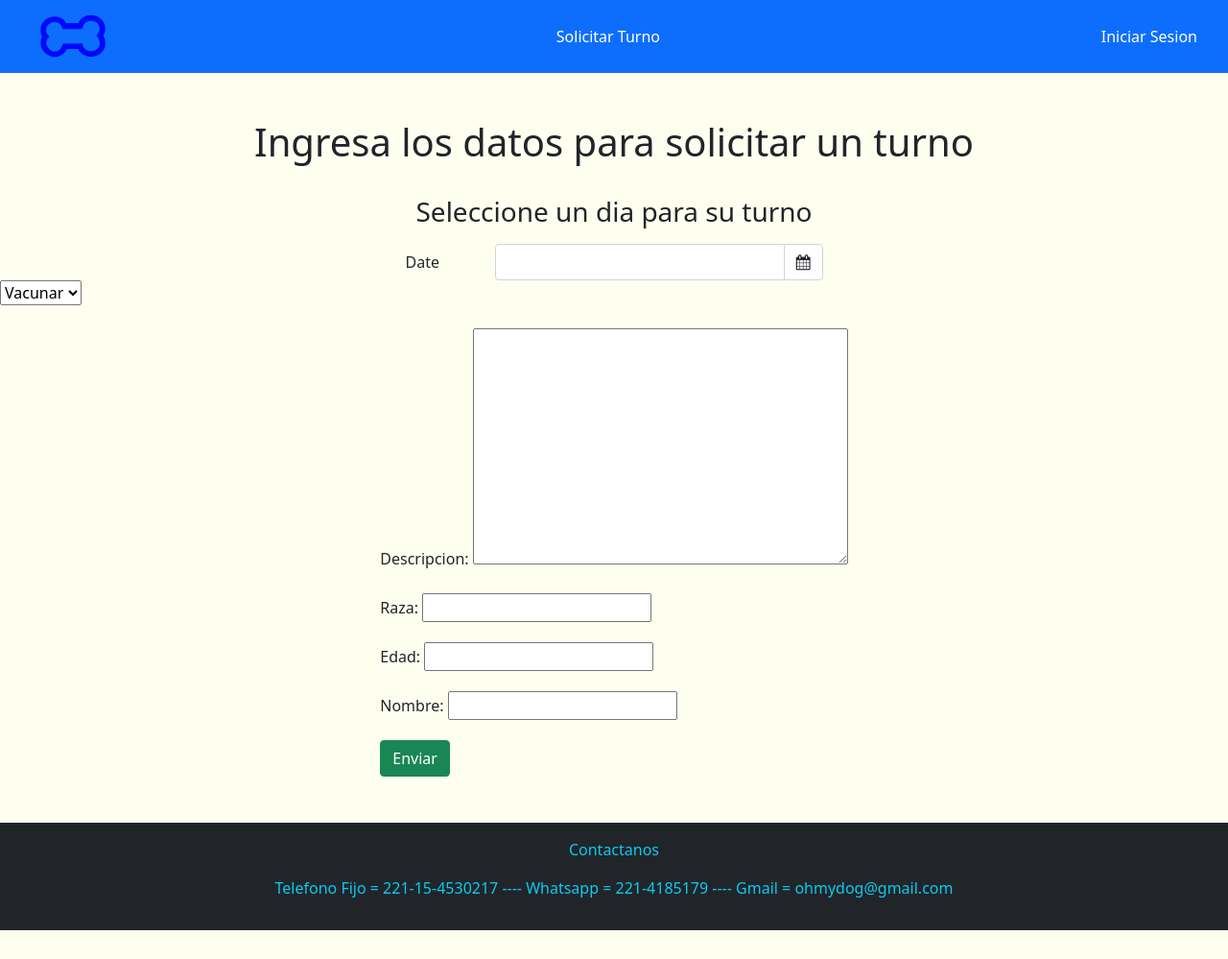
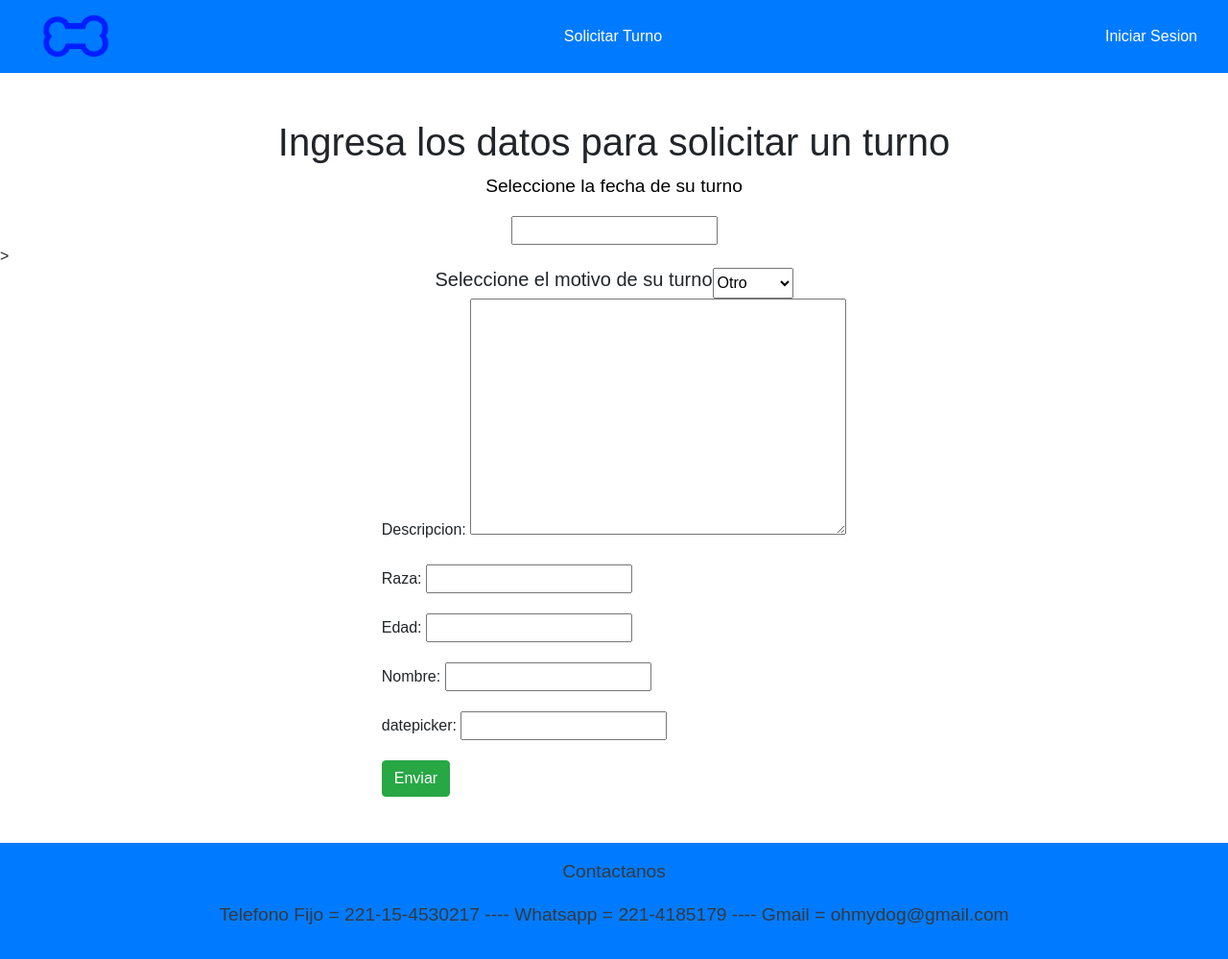
Before and after one commit to Joaco27/OhMyDog, a Django app: page /turnos in a window 1280 px wide. Shown: the whole page at 96% size. Before the commit the page ends 969 px from the top, so only its background shows below. Run offline with Django 4.2, Linux system fonts and the light colour scheme; some libraries are stand-ins or nearby versions.

Commit message:
pie y turnos listo

```diff
--- a/OhMyDog/APP/forms.py
+++ b/OhMyDog/APP/forms.py
@@ -62,7 +62,8 @@ class Turnos_form(forms.ModelForm):
     nombre = forms.CharField(max_length=15, required=True, label='Nombre')
     raza = forms.CharField(max_length=15, required=True, label='Raza')
     edad = forms.IntegerField(required=True, label='Edad')
-
+    motivo = forms.Select()
+    fecha = forms.DateField(required = True, label='datepicker')
     # Clean son validaciones
     def clean_edad(self):
         data = self.cleaned_data["edad"]
--- a/OhMyDog/APP/models.py
+++ b/OhMyDog/APP/models.py
@@ -58,6 +58,8 @@ class Turnos(models.Model):
     nombre = models.CharField(max_length=30)
     edad = models.IntegerField()
     raza = models.CharField(max_length=30)
+    motivo = models.CharField(max_length=20)
+    fecha = models.DateField()
     def __str__(self):
         return f'Turno de {self.nombre} de edad {self.edad} raza {self.raza} y descripcion {self.descripcion}'
 
--- a/OhMyDog/APP/templates/paginas/base.html
+++ b/OhMyDog/APP/templates/paginas/base.html
@@ -48,11 +48,11 @@
     {% block contenido %} {% endblock %}
     <br><br>
     <footer>
-        <div class="container-fluid bg-dark text-center p-3">
-            <p class="medium text-info">
+        <div class="container-fluid bg-primary text-center p-3" style="font-size: larger; color: rgb(23, 96, 179); text-align: center;">
+            <p class="medium text-info text-dark">
                 Contactanos
             </p>
-            <p class="medium text-info">
+            <p class="medium text-info text-dark">
                 Telefono Fijo = 221-15-4530217 ----
                 Whatsapp = 221-4185179 ----
                 Gmail = ohmydog@gmail.com
--- a/OhMyDog/APP/templates/paginas/turnos.html
+++ b/OhMyDog/APP/templates/paginas/turnos.html
@@ -13,59 +13,50 @@
 <div class="d-flex justify-content-center">
     <h1>Ingresa los datos para solicitar un turno</h1>
 </div>
+
+<!doctype html>
+<html lang="es">
 <head>
-    <title>Datepicker</title>
-    <meta charset="utf-8">
-    <meta name="viewport" content="width=device-width, initial-scale=1">
-    <link href="https://cdn.jsdelivr.net/npm/bootstrap@5.0.0-alpha3/dist/css/bootstrap.min.css" rel="stylesheet">
-    <link rel="stylesheet" href="https://cdnjs.cloudflare.com/ajax/libs/bootstrap-datepicker/1.9.0/css/bootstrap-datepicker.min.css">
-    <link rel="stylesheet" href="https://cdnjs.cloudflare.com/ajax/libs/font-awesome/4.7.0/css/font-awesome.min.css">
-    <script src="https://ajax.googleapis.com/ajax/libs/jquery/3.4.1/jquery.min.js"></script>
-    <script src="https://cdn.jsdelivr.net/npm/bootstrap@5.0.0-alpha3/dist/js/bootstrap.bundle.min.js"></script>
-    <script src="https://cdnjs.cloudflare.com/ajax/libs/bootstrap-datepicker/1.9.0/js/bootstrap-datepicker.min.js"></script>
+  <meta charset="utf-8">
+  <meta name="viewport" content="width=device-width, initial-scale=1, shrink-to-fit=no">
+  <title>Fengyuan Chen's Datepicker Static Implementation</title>
+  <style>body {font-family: Arial, sans-serif;}</style>
+
+  <!-- jQuery -->
+  <script src="https://code.jquery.com/jquery-3.3.1.slim.min.js" integrity="sha384-q8i/X+965DzO0rT7abK41JStQIAqVgRVzpbzo5smXKp4YfRvH+8abtTE1Pi6jizo" crossorigin="anonymous"></script>
+
+  <!-- Fengyuan Chen's seleccionador de fechas -->
+  <link rel="stylesheet" href="https://cdnjs.cloudflare.com/ajax/libs/datepicker/0.6.5/datepicker.min.css" integrity="sha256-b88RdwbRJEzRx95nCuuva+hO5ExvXXnpX+78h8DjyOE=" crossorigin="anonymous" />
+  <script src="https://cdnjs.cloudflare.com/ajax/libs/datepicker/0.6.5/datepicker.min.js" integrity="sha256-/7FLTdzP6CfC1VBAj/rsp3Rinuuu9leMRGd354hvk0k=" crossorigin="anonymous"></script>
 </head>
+<body>
+    <div></div>
+    <p style="font-size: larger; color: rgb(0, 0, 0); text-align: center;">Seleccione la fecha de su turno</p>
+    <div style="text-align: center;">
+  <input id="datepicker">
+    </div>>
+  <script>
+    $(function () {
+      $("#datepicker").datepicker();
+    });
+  </script>
 
-<body style="background-color: ivory;">
-    <section class="container">
-        <h3 class="pt-4 pb-2 d-flex justify-content-center">Seleccione un dia para su turno</h3>
-        <form>
-            <div class="d-flex justify-content-center">
-                <label for="date" class="col-sm-1 col-form-label">Date</label>
-                <div class="col-sm-4">
-                    <div class="input-group date" id="datepicker">
-                        <input type="text" class="form-control">
-                        <span class="input-group-append">
-                            <span class="input-group-text bg-white d-block">
-                                <i class="fa fa-calendar"></i>
-                            </span>
-                        </span>
-                    </div>
-                </div>
-            </div>
-        </form>
-    </section>
-
-    <script type="text/javascript">
-        $(function() {
-            $('#datepicker').datepicker();
-        });
-    </script>
+</body>
+</html>
 
 
-</body>
-
-</html>
-
-<select class="d-flex justify-content-center">
-    <option>Vacunar</option>
-    <option>Castrar</option>
-    <option>Revision</option>
-    <option>Otro</option>
-  </select>
 <br>
 <div class="d-flex justify-content-center">
     <form action= "{% url 'turnos' %}" method="POST">
         {% csrf_token %}
+        <div class="d-flex justify-content-center">
+            <h5>Seleccione el motivo de su turno </h5> <select>
+                <option>Otro</option>
+                <option>Castrar</option>
+                <option>Revision</option>
+                <option>Vacunar</option>
+              </select>
+        </div>
         {% if form.errors %}
                 <div class="alert alert-danger">
                     {% for field, errors in form.errors.items %}
```
Also changed, not shown: OhMyDog/APP/templates/paginas/calendario.html (added, +40 -0 lines), OhMyDog/APP/migrations/0004_turnos.py, OhMyDog/APP/migrations/0009_alter_turnos_fecha_alter_turnos_motivo.py (added), OhMyDog/db.sqlite3.
